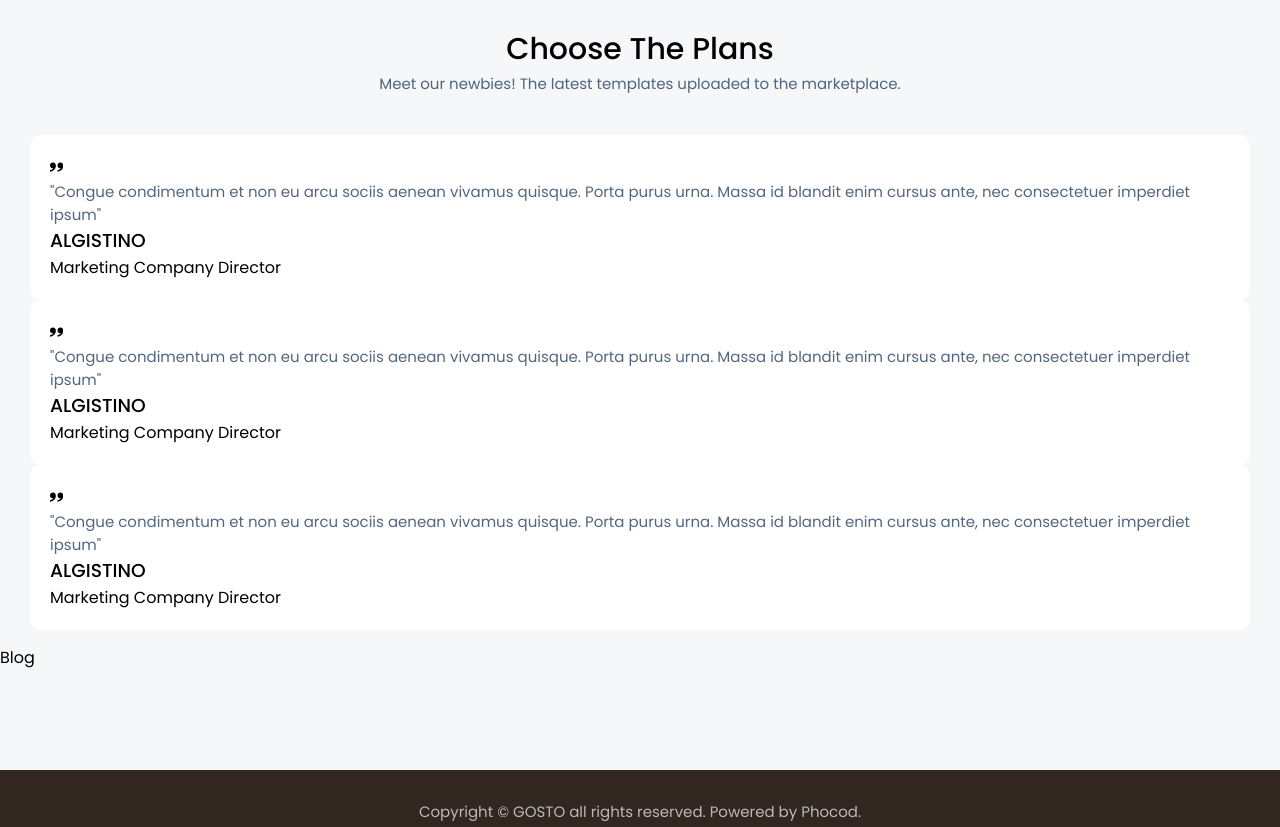
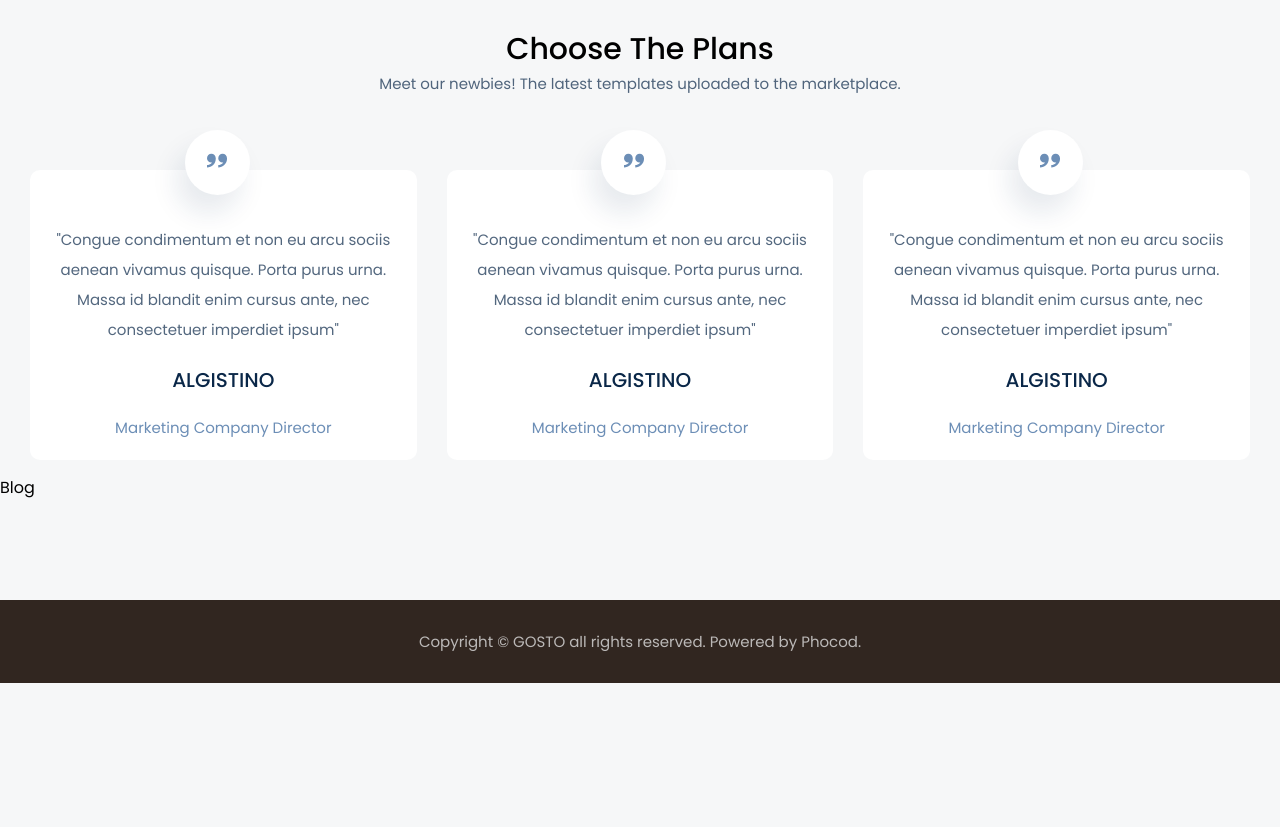
Before and after one commit to mehmetenfa/gosto-ecommerce, a React (Create React App) app: page / in a window 1280 px wide. Shown: the part 4120-4947 px from the top of the page. After the commit the page ends 4803 px from the top, so only its background shows below. Built offline with nearby package versions, Linux system fonts and the light colour scheme.

Commit message:
testimonalStyle

```diff
--- a/src/style/customer.scss
+++ b/src/style/customer.scss
@@ -0,0 +1,36 @@
+.customer {
+  .content {
+    @include grid(repeat(3, 1fr), 30px);
+    text-align: center;
+    .card {
+      margin-top: $xl-3;
+      position: relative;
+
+      button {
+        @include width(65px, 65px, $white, $text, 40px, none);
+        @include shadow(-9px 18px 27px 0px rgb(23 45 89 / 10%));
+        @include positions(absolute, -40px, none, 40%, none, none, none);
+        font-size: 20px;
+        @include transition;
+        &:hover {
+          background: $primary;
+          color: $white;
+        }
+      }
+      p {
+        font-size: $md;
+        line-height: 2;
+        margin-top: $xl-3;
+      }
+      h3 {
+        color: $blue;
+        font-size: $lg;
+        margin: $lg 0;
+      }
+      span {
+        color: $text;
+        font-size: $md;
+      }
+    }
+  }
+}
```
